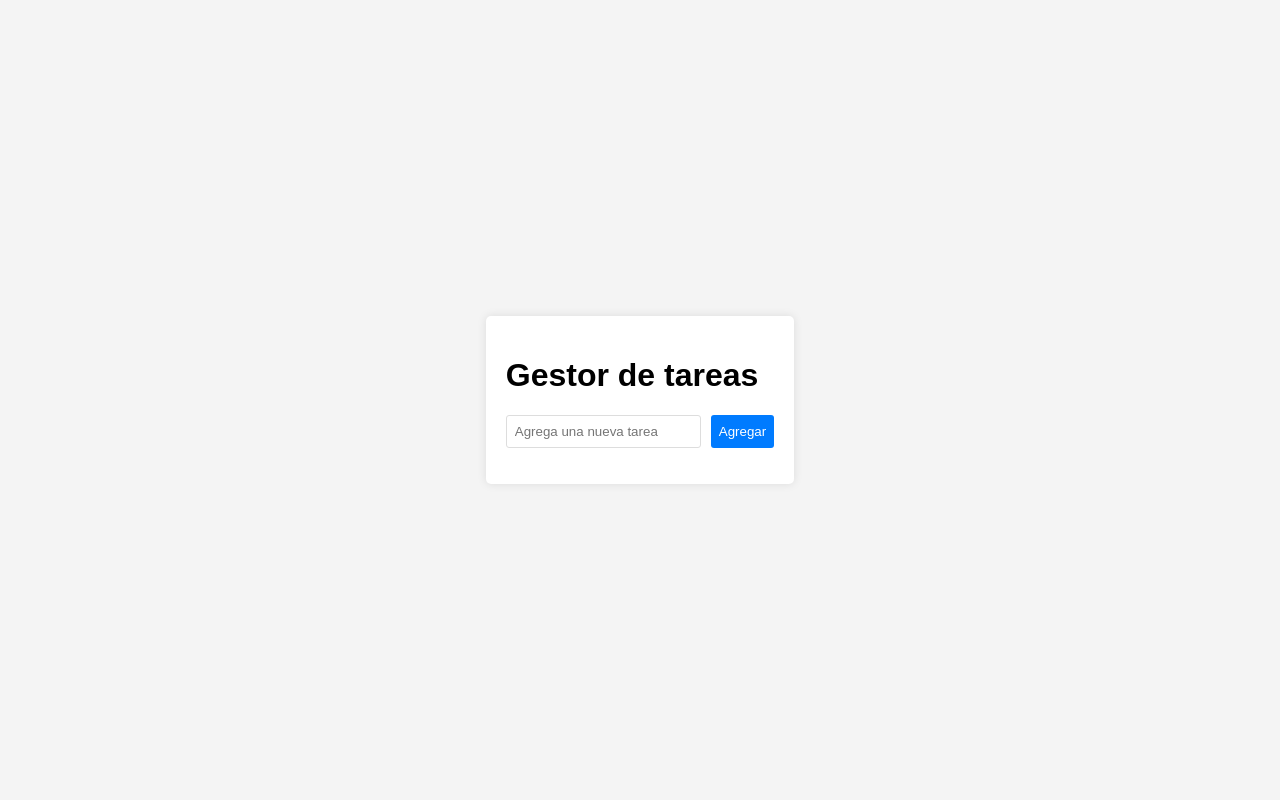
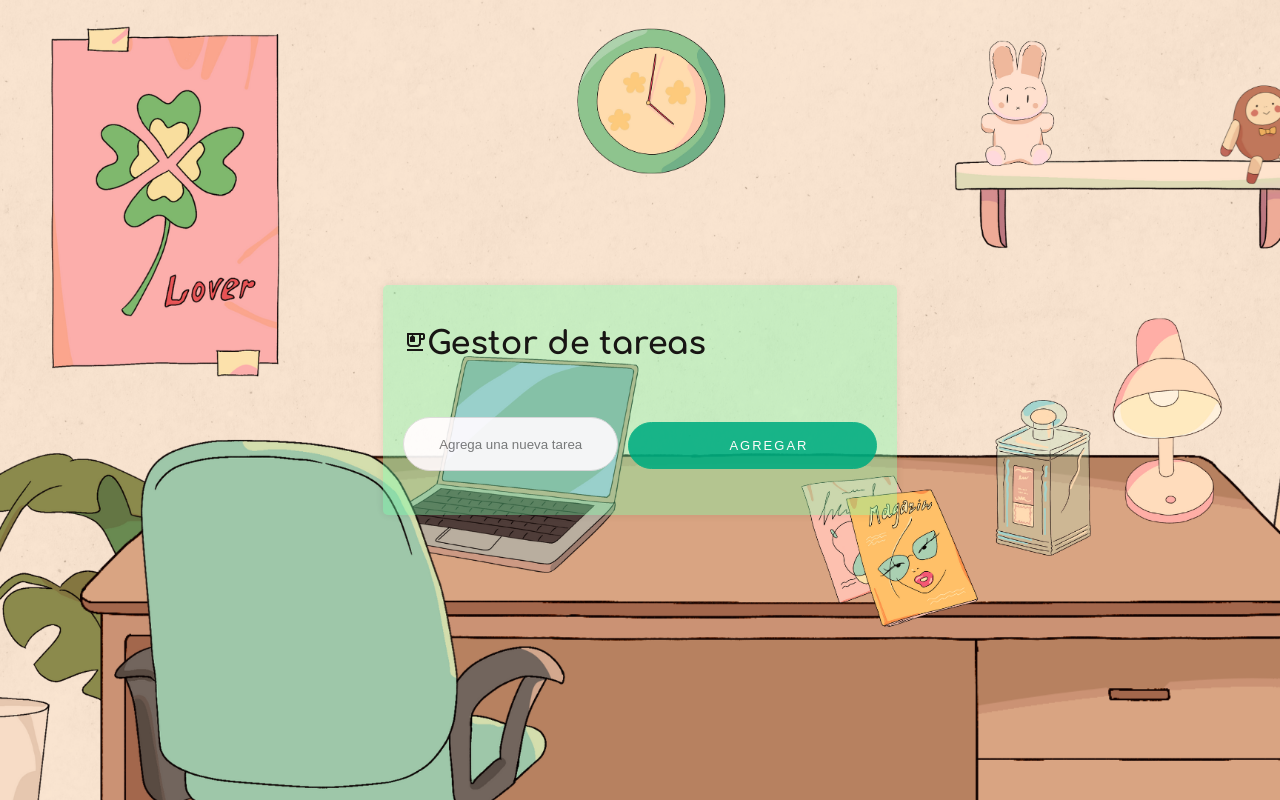
Before and after one commit to PaulinaArenas013/GestorTareas, a website built with webpack: page dist/index.html in a window 1280 px wide. Built offline with nearby package versions, Linux system fonts and the light colour scheme.

Commit message:
Cambios en los estilos

```diff
--- a/src/index.js
+++ b/src/index.js
@@ -14,7 +14,6 @@ document.getElementById("task-form").addEventListener("submit", (e) => {
         //Limpiar el input
         document.getElementById("task-input").value = "";
     }
-
     });
 
     //Agregar el evento para los botones de las tareas
--- a/src/styles.css
+++ b/src/styles.css
@@ -1,6 +1,7 @@
 /*Estilos generales*/
 body{
-    font-family: Arial, sans-serif;
+    font-family: "Comfortaa", sans-serif;
+    font-style: bold;
     background-color: #f4f4f4;
     margin: 0;
     padding: 0;
@@ -8,11 +9,15 @@ body{
     display: flex;
     justify-content: center;
     align-items: center;
+    background-image: url("./img/Fondo10.png");
+    background-repeat: no-repeat;
+    background-size: cover;
 }
 
 /*Estilos para el contenedor principal*/
 #app{
-    background-color: white;
+    background-color: rgba(115, 255, 171, 0.4);
+    opacity: 0.9;
     padding: 20px;
     border-radius: 5px;
     box-shadow: 0 0 10px rgba(0, 0, 0, 0.1);
@@ -25,19 +30,131 @@ form{
 /*Estilos al input*/
 input{
     width: 75%;
-    padding: 8px;
+    height: 50px;
     margin-right: 10px;
+    margin-top: 35px;
     border: 1px solid #ddd;
-    border-radius: 3px;
+    border-radius: 50px;
+    text-align: center;
+
 }
+input::placeholder {
+    text-align: center;
+  }
 /*Estilos al boton*/
 button{
     padding: 5px 8px;
-    background-color: #007bff;
-    color: white;
+    background-color: #006c60;
+    border: 1px solid #ddd;
+    border-radius: 25px;
+    color: #fff;
     border: none;
     border-radius: 3px;
     cursor: pointer;
+}
+.material-symbols-outlined {
+  font-variation-settings:
+  'FILL' 0,
+  'wght' 400,
+  'GRAD' 0,
+  'opsz' 24
+}
+.btn10{
+  padding: 15px 100px;
+  margin-bottom: 50px;
+  color: #fff;
+  font-family: sans-serif;
+  text-transform: uppercase;
+  text-align: center;
+  position: relative;
+  text-decoration: none;
+  display:inline-block;
+
+}
+/* Btn 10  */
+.btn10{
+    top: 40px;
+    font-family: "proxima-nova", sans-serif;
+    font-weight: 500;
+    font-size: 13px;
+    text-transform: uppercase!important;
+    letter-spacing: 2px;
+    color: #ffffff;
+    cursor: hand;
+    text-align: center;
+    text-transform: capitalize;
+    border: 1px solid #00b081;
+    border-radius:50px;
+    position: relative;
+    overflow: hidden!important;
+    -webkit-transition: all .3s ease-in-out;
+    -moz-transition: all .3s ease-in-out;
+    -o-transition: all .3s ease-in-out;
+    transition: all .3s ease-in-out;
+    background: #00b081 !important;
+    z-index:10;
+}
+.btn10:hover{
+    border: 1px solid #e097e4;
+    color: #ffffff!important;
+}
+.btn10::before {
+    content: '';
+    width: 0%;
+    height: 100%;
+    display: block;
+    background: #e097e4;
+    position: absolute;
+    -ms-transform: skewX(-20deg);
+    -webkit-transform: skewX(-20deg);
+    transform: skewX(-20deg);
+    left: -10%;
+    opacity: 1;
+    top: 0;
+    z-index: -12;
+    -moz-transition: all .7s cubic-bezier(0.77, 0, 0.175, 1);
+  -o-transition: all .7s cubic-bezier(0.77, 0, 0.175, 1);
+  -webkit-transition: all .7s cubic-bezier(0.77, 0, 0.175, 1);
+  transition: all .7s cubic-bezier(0.77, 0, 0.175, 1);
+     box-shadow:2px 0px 14px rgba(0,0,0,.6);
+  }
+
+.btn10::after {
+    content: '';
+    width: 0%;
+    height: 100%;
+    display: block;
+    background: #b987ff;
+    position: absolute;
+  -ms-transform: skewX(-20deg);
+    -webkit-transform: skewX(-20deg);
+    transform: skewX(-20deg);
+    left: -10%;
+    opacity: 0;
+    top: 0;
+    z-index: -15;
+    -webkit-transition: all .94s cubic-bezier(.2,.95,.57,.99);
+    -moz-transition: all .4s cubic-bezier(.2,.95,.57,.99);
+    -o-transition: all .4s cubic-bezier(.2,.95,.57,.99);
+    transition: all .4s cubic-bezier(.2,.95,.57,.99);
+    box-shadow: 2px 0px 14px rgba(0,0,0,.6);
+}
+.btn10:hover::before, .btn1O:hover::before{
+  opacity:1;
+  width: 116%;
+}
+.btn10:hover::after, .btn1O:hover::after{
+  opacity:1;
+  width: 120%;
+}
+.transition{
+    position: absolute;
+    top: -10%;
+    left: 0%;
+    width: 100%;
+    height: 0%;
+    background: #80ffd3;
+    z-index:-1;
 }
 /*Estilos para la lista*/
 ul{
@@ -46,9 +163,10 @@ ul{
 }
 /*Estilos para cada elemento de la lista*/
 li{
-    background-color: #f4f4f4;
+    background-color: rgba(255, 175, 236, 0.6);
     padding: 10px;
     border: 1px solid #ddd;
+    border-radius: 25px;
     margin-top: 10px;
     display: flex;
     justify-content: space-between;
```
Also changed, not shown: dist/index.html, pictures/Fondo-1.jpg (added), src/img/Fondo1.jpg (added), src/img/Fondo10.png (added), src/img/Fondo2.jpg (added), src/img/Fondo3.jpg (added), src/img/Fondo4.jpg (added), src/img/Fondo5.jpg (added), src/img/Fondo6.jpg (added), src/img/Fondo7.png (added), src/img/Fondo8.png (added), src/img/Fondo9.png (added), 1 other file.
